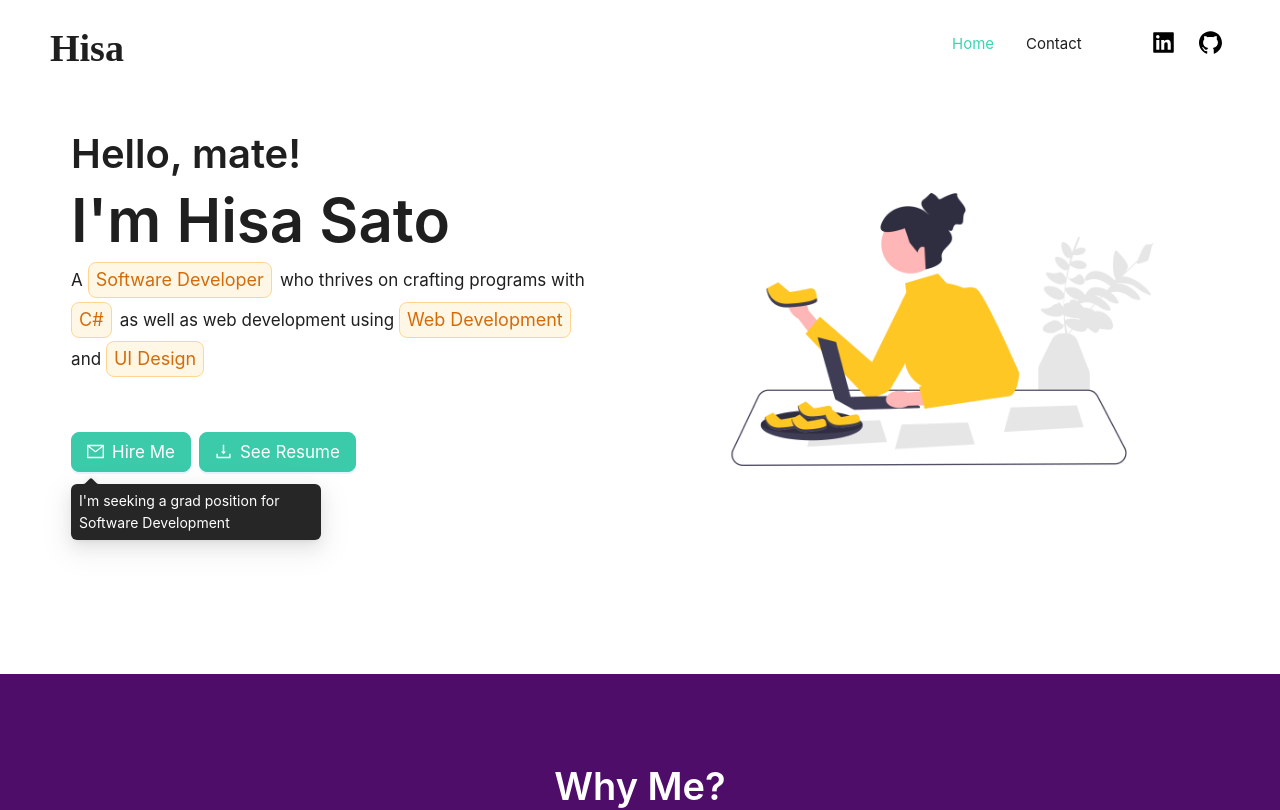
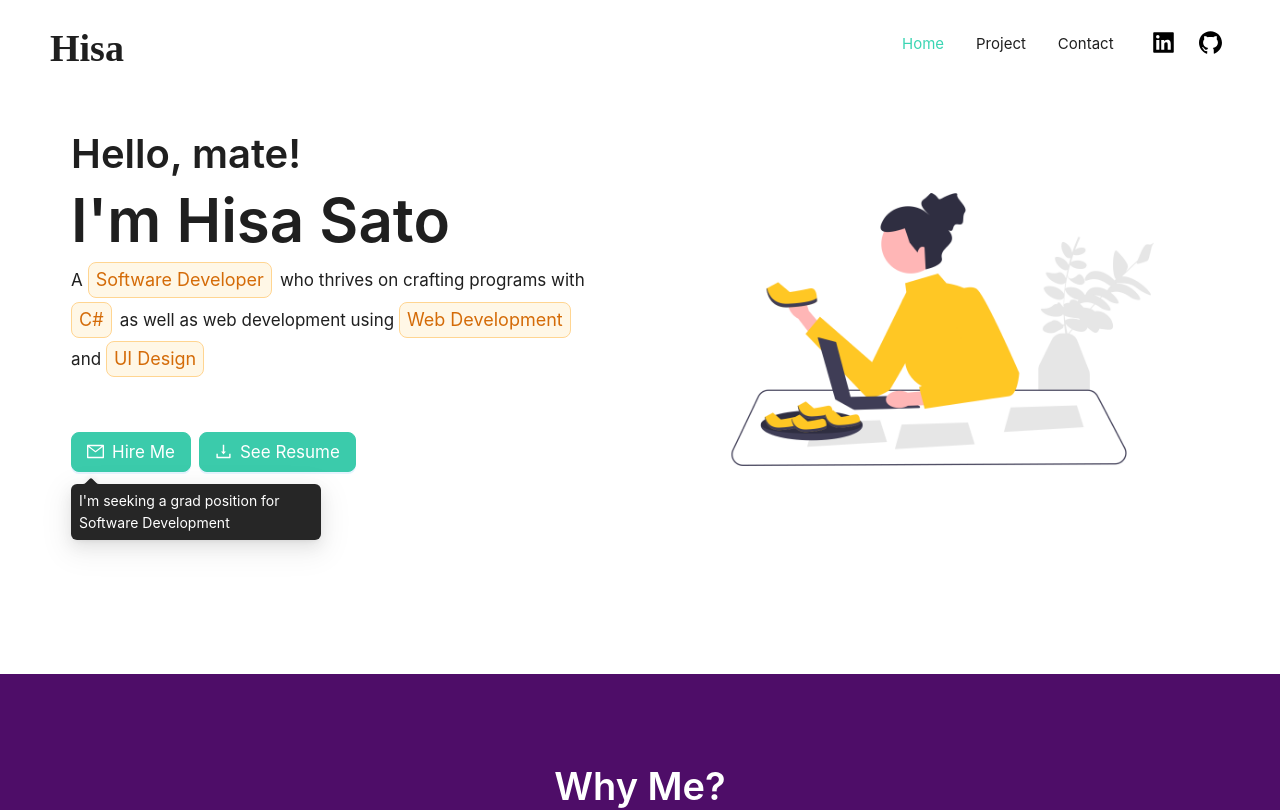
Before and after one commit to Hisa12/myportfolio, a React (Create React App) app: page / in a window 1280 px wide. Shown: the top 810 px of the page. Built offline with nearby package versions, Linux system fonts and the light colour scheme.

Commit message:
recovered 404page

```diff
--- a/package.json
+++ b/package.json
@@ -38,5 +38,8 @@
       "last 1 firefox version",
       "last 1 safari version"
     ]
+  },
+  "devDependencies": {
+    "prettier": "3.0.0"
   }
 }
--- a/src/App.js
+++ b/src/App.js
@@ -8,13 +8,16 @@ import {
 import Header from "./Components/Header/Header";
 import Home from "./Pages/Home";
 import Contact from "./Pages/Contact";
+import Project from "./Pages/Project";
 import PageNotFound from "./Pages/PageNotFound";
+
 import TrackVisibility from "react-on-screen";
 
 const router = createBrowserRouter(
   createRoutesFromElements(
     <Route path="/" element={<Header />}>
       <Route index element={<Home />} />
+      <Route path="project" element={<Project />} />
       <Route path="contact" element={<Contact />} />
       <Route path="*" element={<PageNotFound />} />
     </Route>
--- a/src/Components/Header/Header.js
+++ b/src/Components/Header/Header.js
@@ -70,7 +70,7 @@ function NavigationBar({ isInline = false }) {
         style={{
           border: "none",
           fontSize: 15,
-          width: 200,
+          width: 250,
         }}
         onClick={onClick}
         selectedKeys={[current]}
@@ -78,6 +78,9 @@ function NavigationBar({ isInline = false }) {
       >
         <Menu.Item key="h">
           <Link to="/">Home</Link>
+        </Menu.Item>
+        <Menu.Item key="p">
+          <Link to="/project">Project</Link>
         </Menu.Item>
 
         <Menu.Item key="c">
```
Also changed, not shown: src/Pages/Project.js (added), src/Styles/Project.css (added), 1 other file (tests, documents, lock files or other folders).
